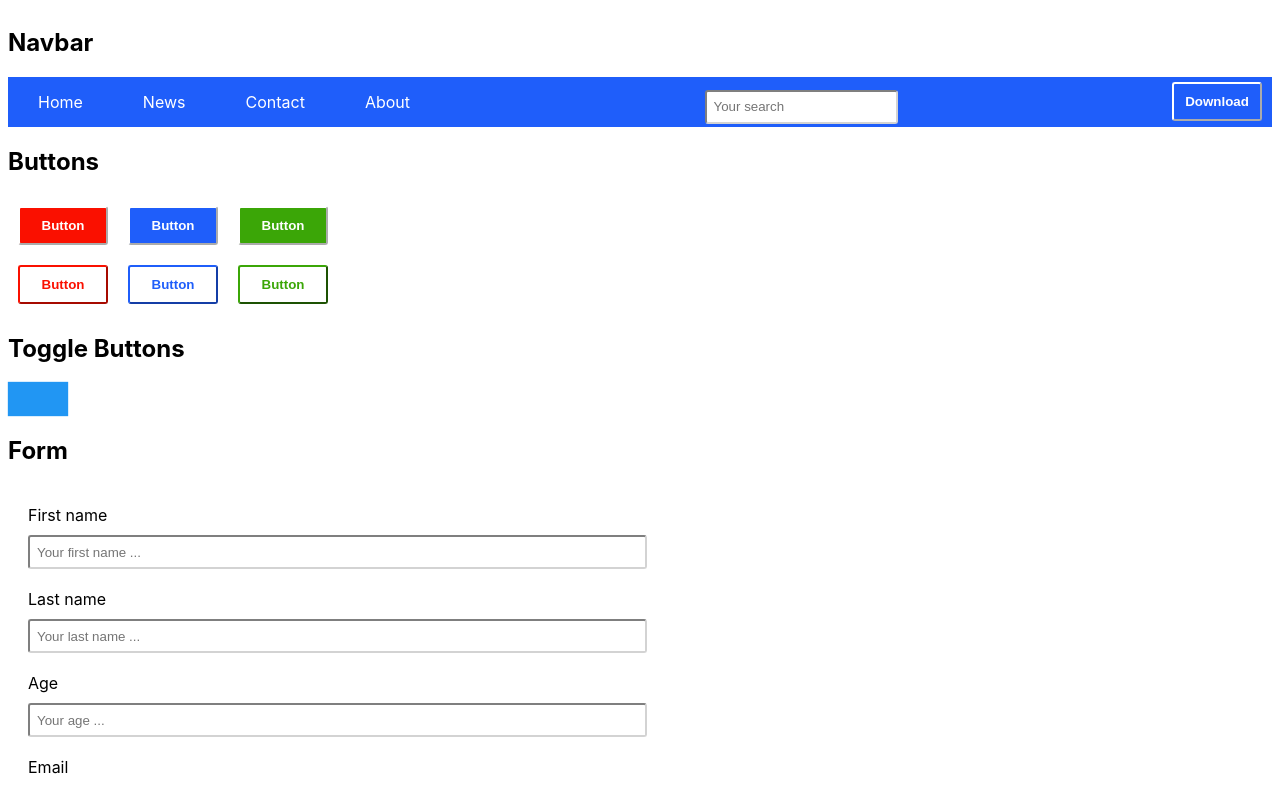
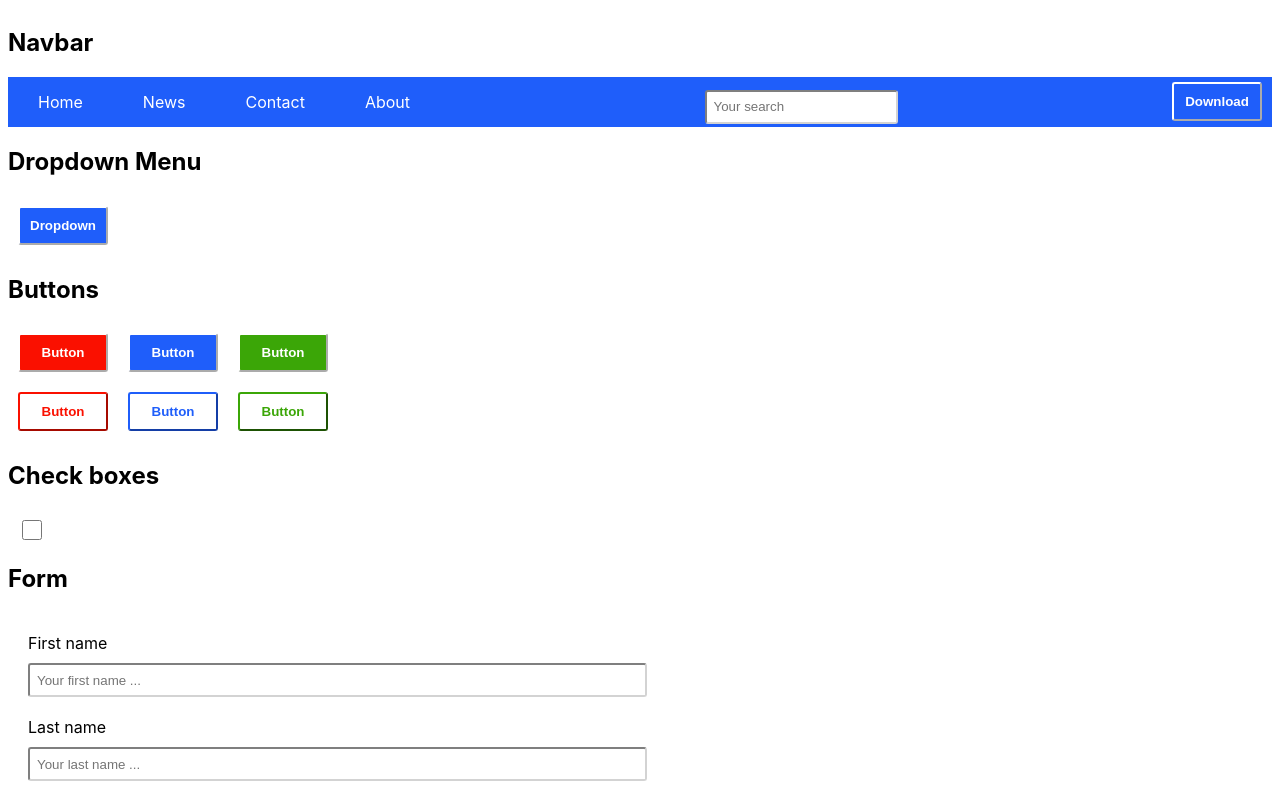
Before and after one commit to erwannlenoach/UI-kit, a React (Create React App) app: page / in a window 1280 px wide. Shown: the top 785 px of the page. Built offline with nearby package versions, Linux system fonts and the light colour scheme.

Commit message:
dropdown menu

```diff
--- a/src/components/ToggleButtons/index.jsx
+++ b/src/components/CheckBox/index.jsx
@@ -1,16 +1,16 @@
 import React from 'react'
 import './style.scss'
 
-const ToggleButtons = () => {
+const CheckBox = () => {
 
 
 
     return (
         <div id='container'>
-            <h2>Toggle Buttons</h2>
+            <h2>Check boxes</h2>
             <div class="container">
                 <label class="switch">
-                    <input type="checkbox" />
+                    <input type="checkbox" id="checkbox" />
                     <span class="slider"></span>
                 </label>
             </div>
@@ -18,4 +18,4 @@ const ToggleButtons = () => {
     )
 }
 
-export default ToggleButtons
+export default CheckBox
--- /dev/null
+++ b/src/components/CheckBox/style.scss
@@ -0,0 +1,2 @@
+#checkbox{
+    width: 40px;}
--- /dev/null
+++ b/src/components/DropdownMenus/index.jsx
@@ -0,0 +1,26 @@
+import React from 'react'
+import './style.scss'
+
+const DropdownMenu = () => {
+
+
+    return (
+
+        <div id='container'>
+            <h2>Dropdown Menu</h2>
+            <div class="dropdown">
+                <button class="dropbtn">Dropdown</button>
+                <div class="dropdown-content">
+                <a>Link 1</a>
+                <a>Link 2</a>
+                <a>Link 3</a>
+                </div>
+            </div>
+        </div>
+
+
+    )
+
+}
+
+export default DropdownMenu
--- /dev/null
+++ b/src/components/DropdownMenus/style.scss
@@ -0,0 +1,40 @@
+@import 'styles/colors.scss';
+@import 'components/buttons/style.scss';
+
+
+
+    .dropbtn {
+        @include buttonPlain($background-color-pri: $blue-primary, $background-color-sec: $blue-secondary, $border-color:white, $color:white);
+      margin: 0px;
+    }
+
+    .dropdown{
+        position: relative;
+        display: inline-block;
+        width: fit-content;
+        &:hover{
+            .dropdown-content{
+                display: block;
+            }
+        }
+
+
+    }
+
+    .dropdown-content {
+        display: none;
+        position: absolute;
+        background-color: $blue-primary;
+        min-width: 160px;
+        box-shadow: 0px 8px 16px 0px rgba(0,0,0,0.2);
+        z-index: 1;
+        a{
+            color:white;
+            padding: 12px 16px;
+            text-decoration: none;
+            display: block;
+            &:hover {
+                background-color:$blue-secondary;
+            }
+        }
+    }
--- a/src/components/ToggleButtons/style.scss
+++ /dev/null
@@ -1,81 +0,0 @@
-@import 'styles/colors.scss';
-
-.switch {
-    position: relative;
-    display: inline-block;
-    width: 60px;
-    height: 34px;
-    input {
-        opacity: 0;
-        width: 0;
-        height: 0;
-    }
-  }
-
-
-  /* The slider */
-  .slider {
-    position: absolute;
-    cursor: pointer;
-    top: 0;
-    left: 0;
-    right: 0;
-    bottom: 0;
-    background-color: #ccc;
-    -webkit-transition: .4s;
-    transition: .4s;
-    :before{
-        position: absolute;
-        content: "";
-        height: 26px;
-        width: 26px;
-        left: 4px;
-        bottom: 4px;
-        background-color: white;
-        -webkit-transition: .4s;
-        transition: .4s;
-
-    }
-}
-
-  input:checked {
-    background-color: #2196F3;
-    -webkit-transform: translateX(26px);
-    -ms-transform: translateX(26px);
-    transform: translateX(26px);
-  }
-
-  .slider {
-    background-color: #2196F3;
-    box-shadow: 0 0 1px #2196F3;
-  }
-
-  input:focus {
-    box-shadow: 0 0 1px #2196F3;
-
-  }
-
-  .slider {
-    box-shadow: 0 0 1px #2196F3;
-  }
-
-  .slider:before {
-    -webkit-transform: translateX(26px);
-    -ms-transform: translateX(26px);
-    transform: translateX(26px);
-  }
-
-  /* Rounded sliders */
-  .slider.round {
-    border-radius: 34px;
-  }
-
-  .slider.round:before {
-    border-radius: 50%;
-  }
-
-  input:checked + .slider:before {
-    -webkit-transform: translateX(26px);
-    -ms-transform: translateX(26px);
-    transform: translateX(26px);
-  }
--- a/src/index.jsx
+++ b/src/index.jsx
@@ -3,14 +3,17 @@ import ReactDOM from 'react-dom';
 import Forms from './components/Forms'
 import Buttons from 'components/Buttons'
 import Navbar from 'components/Navbar';
-import ToggleButtons from 'components/ToggleButtons';
+import CheckBox from 'components/CheckBox';
+import 'styles/font.scss'
+import DropdownMenu from 'components/DropdownMenus';
 
 
 const App = () => {
   return <>
     <Navbar/>
+    <DropdownMenu/>
     <Buttons/>
-    <ToggleButtons/>
+    <CheckBox/>
     <Forms />
   </>
 
--- /dev/null
+++ b/src/styles/font.scss
@@ -0,0 +1,2 @@
+
+body { font-family: -apple-system, BlinkMacSystemFont, 'Segoe UI', Roboto, Oxygen, Ubuntu, Cantarell, 'Open Sans', 'Helvetica Neue', sans-serif;}
```
